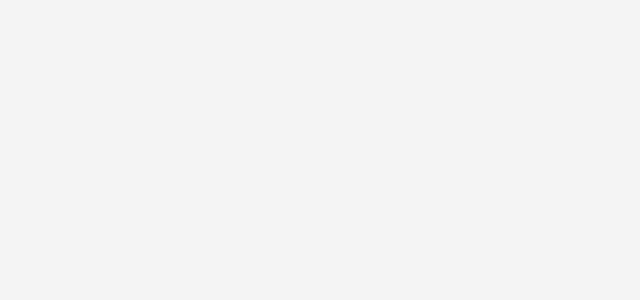
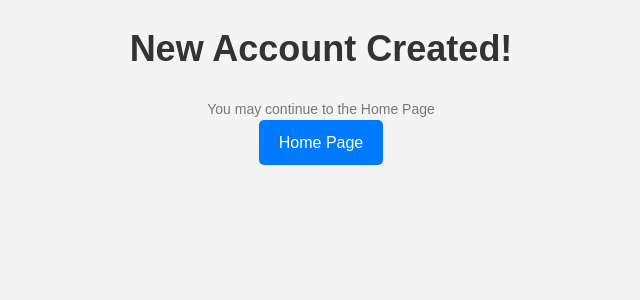
Before and after one commit to Hakob3215/35LProject_BruinPool, a React (Create React App) app in the folder client/: page /Newaccountcreated in a window 1280 px wide. Before the commit this address had no page. Shown: the top 300 px of the page, without its empty margins (319-959 px from the left). Built offline with nearby package versions, Linux system fonts and the light colour scheme.

Commit message:
Added back navbar to home page, and Sign Up Page now shows a splashscreen

```diff
--- a/client/src/App.js
+++ b/client/src/App.js
@@ -9,6 +9,7 @@ import FavoritesPage from './pages/FavoritesPage';
 import Friends from './pages/Friends'
 import FirstPage from './pages/FirstPage'
 import TravelSuggestionsPage from './pages/TravelSuggestionsPage';
+import NewAccountCreated from './pages/Newaccountcreated';
 import Navbar from './components/navbar';
 import './App.css'; // Ensure your global styles are here
 
@@ -19,12 +20,21 @@ function App() {
         <Route path="/" element  = {<FirstPage />} />
         <Route path="/SignIn" element={<SignInPage />} />
         <Route path="/SignUp" element={<SignUpPage />} />
+        <Route path="/Newaccountcreated" element={<NewAccountCreated />} />
+        <Route
+          path="/Home"
+          element={
+            <>
+              <Navbar />
+              <HomePage />
+            </>
+          }
+        />
         <Route path="/requests" element={<RideRequestsPage />} />
         <Route path="/history" element={<RideHistoryPage />} />
         <Route path="/Friends" element={<Friends />} />
         <Route path="/favorites" element={<FavoritesPage />} />
         <Route path="/travel-suggestions" element={<TravelSuggestionsPage />} />
-
         {/* Add more routes as needed */}
       </Routes>
     </Router>
--- a/client/src/components/navbar.js
+++ b/client/src/components/navbar.js
@@ -12,7 +12,7 @@ function Navbar() {
       </div>
       <ul className="nav-links">
         <li>
-          <NavLink to="/" className={({ isActive }) => (isActive ? 'nav-active' : '')}>
+          <NavLink to="/Home" className={({ isActive }) => (isActive ? 'nav-active' : '')}>
             Home
           </NavLink>
         </li>
@@ -37,18 +37,8 @@ function Navbar() {
           </NavLink>
         </li>
         <li>
-          <NavLink to="/Friends" className={({ isActive }) => (isActive ? 'nav-active' : '')}>
-            Friends
-          </NavLink>
-        </li>
-        <li>
-          <NavLink to="/signin" className={({ isActive }) => (isActive ? 'nav-active' : '')}>
-            Sign In
-          </NavLink>
-        </li>
-        <li>
-          <NavLink to="/signup" className={({ isActive }) => (isActive ? 'nav-active' : '')}>
-            Sign Up
+          <NavLink to="/" className={({ isActive }) => (isActive ? 'nav-active' : '')}>
+            Sign Out
           </NavLink>
         </li>
       </ul>
--- a/client/src/pages/HomePage.js
+++ b/client/src/pages/HomePage.js
@@ -1,6 +1,7 @@
 import React from 'react';
 import { useNavigate } from 'react-router-dom';
 import './HomePage.css'; // Assuming you have a CSS file for the HomePage styling
+
 
 function HomePage() {
   const navigate = useNavigate();
@@ -11,6 +12,7 @@ function HomePage() {
   };
 
   return (
+
     <div className="home-page">
       <h1>Welcome to BruinPool!</h1>
       <p>Your go-to platform for carpooling with fellow college students.</p>
--- /dev/null
+++ b/client/src/pages/Newaccountcreated.css
@@ -0,0 +1,35 @@
+/* newaccountcreated.css */
+
+body {
+    font-family: Arial, sans-serif;
+    background-color: #f4f4f4;
+    margin: 0;
+    padding: 0;
+  }
+
+  .container {
+    text-align: center;
+    margin-top: 100px;
+  }
+
+  h1 {
+    color: #333;
+  }
+
+  p {
+    color: #666;
+  }
+
+  .btn {
+    display: inline-block;
+    padding: 10px 20px;
+    background-color: #007bff;
+    color: #fff;
+    text-decoration: none;
+    border-radius: 5px;
+    transition: background-color 0.3s;
+  }
+
+  .btn:hover {
+    background-color: #0056b3;
+  }
--- /dev/null
+++ b/client/src/pages/Newaccountcreated.js
@@ -0,0 +1,22 @@
+import React from 'react';
+import { useNavigate } from 'react-router-dom';
+import './Newaccountcreated.css';
+import './HomePage.js';
+
+function NewAccountCreated() {
+  const navigate = useNavigate();
+
+  const goToHomePage = () => {
+    navigate('/Home'); // Assuming '/home' is the route for the Home Page
+  };
+
+  return (
+    <div className="container">
+      <h1>New Account Created!</h1>
+      <p>You may continue to the Home Page</p>
+      <button onClick={goToHomePage} className="btn">Home Page</button>
+    </div>
+  );
+}
+
+export default NewAccountCreated;
--- a/client/src/pages/SignInPage.js
+++ b/client/src/pages/SignInPage.js
@@ -1,6 +1,7 @@
 import React, { useState } from 'react';
 import { useNavigate } from 'react-router-dom';
 import './SignInPage.css'; // Make sure to create a corresponding CSS file
+import './HomePage.js';
 
 function SignInPage() {
   const [username, setUsername] = useState('');
@@ -28,6 +29,7 @@ function SignInPage() {
       response.json().then((data) => {
         if (data){
           setLoginError('');
+          navigate('/HomePage')
           // handle login here
         } else {
             setLoginError('We couldn’t find an account with that username and password. Please try again.');
--- a/client/src/pages/SignUpPage.js
+++ b/client/src/pages/SignUpPage.js
@@ -1,6 +1,7 @@
 import React, { useState } from 'react';
 import { useNavigate } from 'react-router-dom';
-import './SignUpPage.css'; // Make sure this path matches where you place the CSS file
+import './SignUpPage.css';
+import './Newaccountcreated.js';
 
 function SignUpPage() {
   const navigate = useNavigate();
@@ -13,7 +14,7 @@ function SignUpPage() {
     // Implement registration logic here, possibly using authService.signUp(...)
     console.log('Registering:', { username, password });
     // On successful registration, you might want to navigate to the sign-in page
-    // navigate('/signin');
+    navigate('/newaccountcreated'); // Redirect to Newaccountcreated page
   };
 
   return (
```
